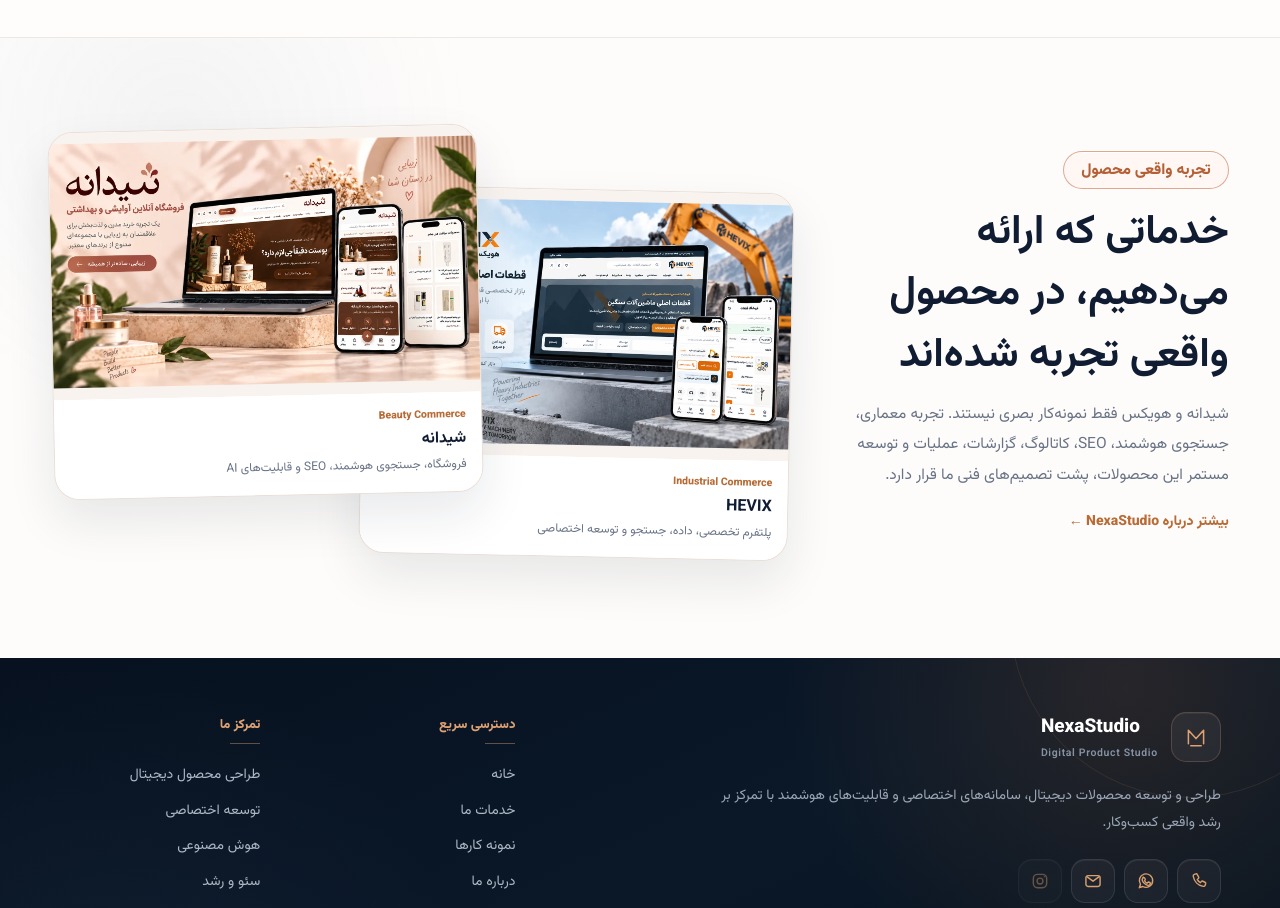
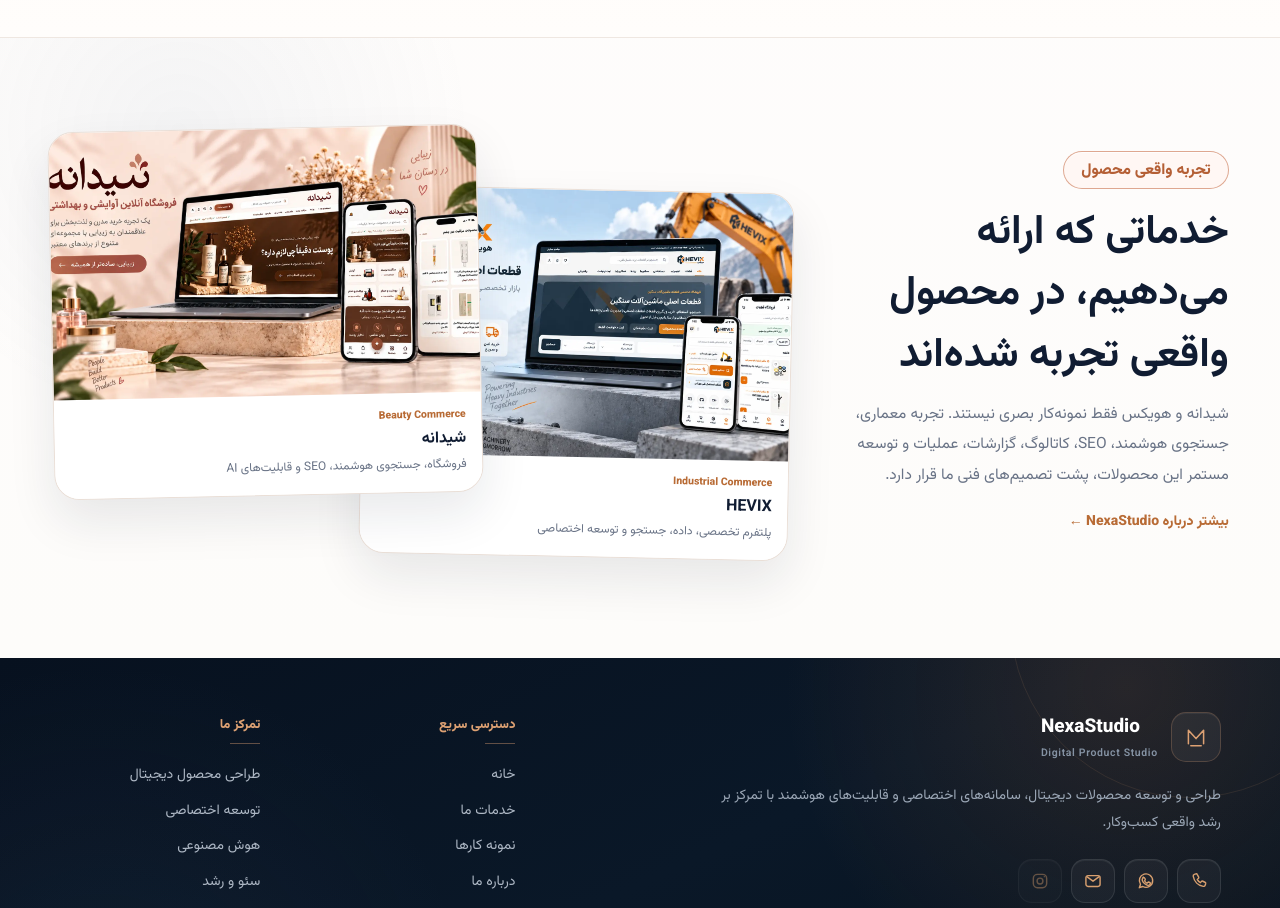
Before and after one commit to zohreksh/smartpilot, a Nuxt app: page /services in a window 1280 px wide. Shown: the part 4540-5448 px from the top of the page. Built offline with nearby package versions, Linux system fonts and the light colour scheme.

Commit message:
Make services proof images fill cards

```diff
--- a/pages/services.vue
+++ b/pages/services.vue
@@ -1434,11 +1434,10 @@ const recoverProofImage = (image) => {
 .proof-products img {
   display: block;
   width: 100%;
-  height: auto;
+  height: 100%;
   aspect-ratio: 16 / 10;
-  object-fit: contain;
+  object-fit: cover;
   object-position: center;
-  background: #f8f3ef;
 }
 
 .proof-products figcaption {
```
